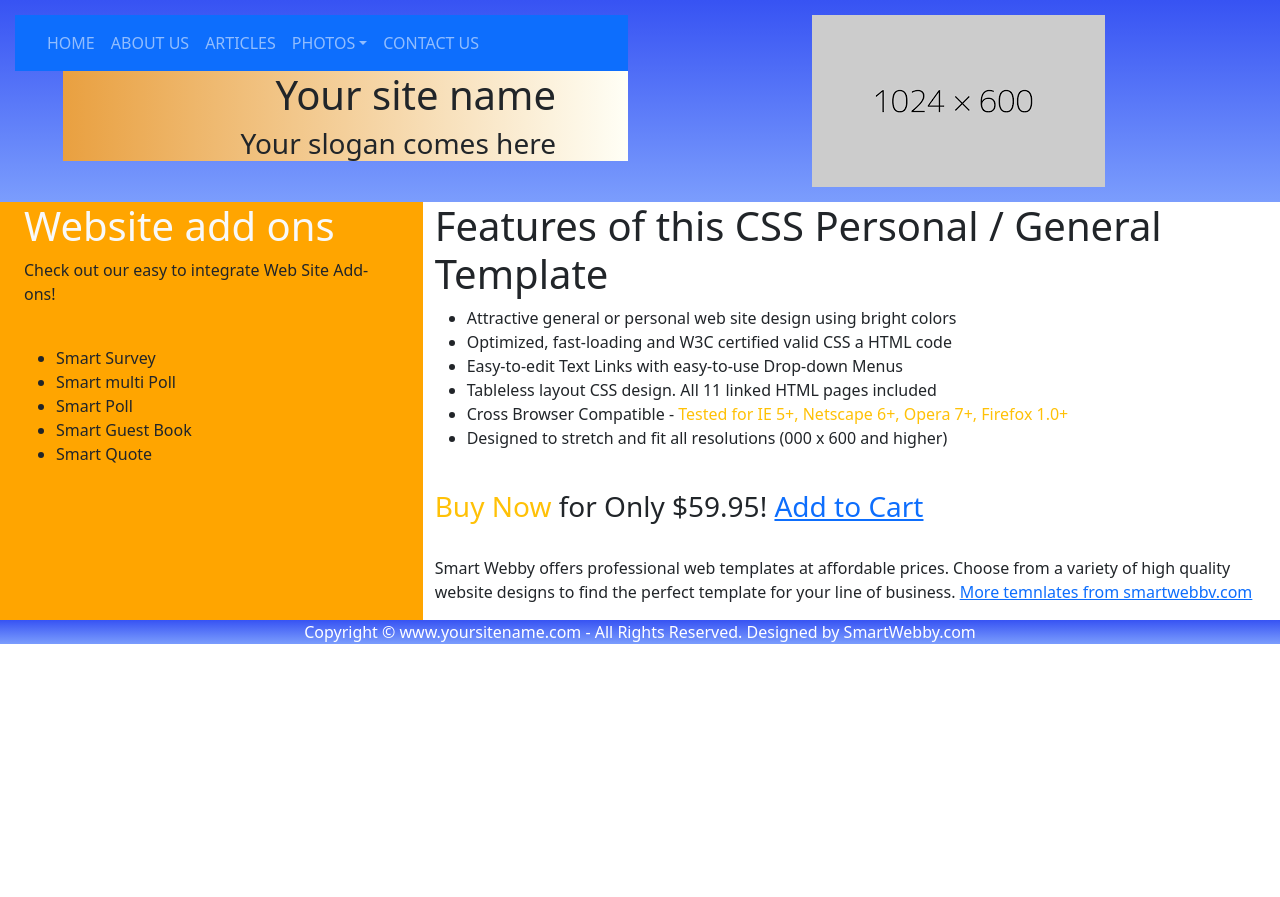
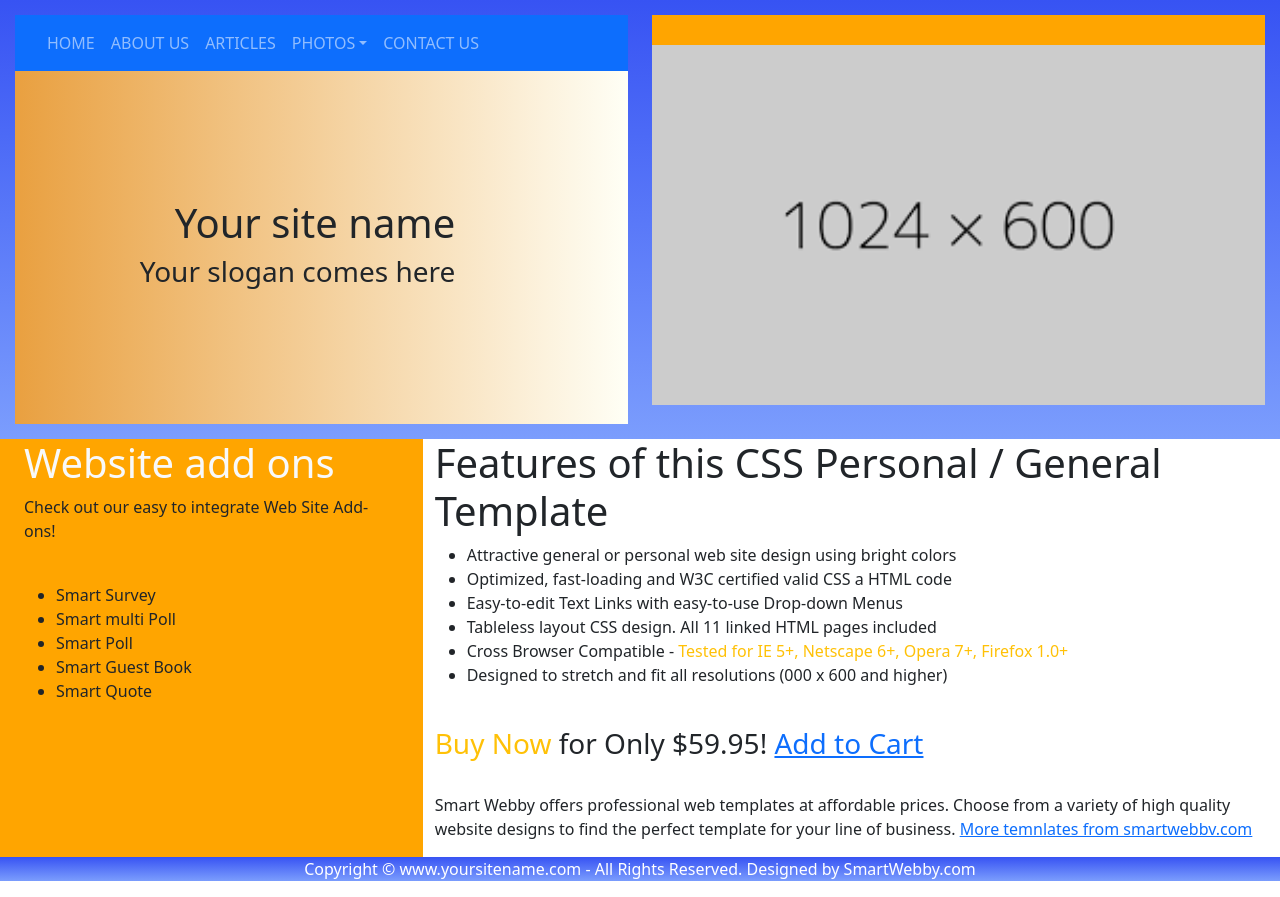
Before and after one commit to parvezaman/CyberFlow-Assignment, a React (Create React App) app: page / in a window 1280 px wide. Before the commit the page ends 800 px from the top, so only its background shows below. Built offline with nearby package versions, Linux system fonts and the light colour scheme.

Commit message:
updated the header

```diff
--- a/src/Components/Pages/Features/Feature.css
+++ b/src/Components/Pages/Features/Feature.css
@@ -3,10 +3,22 @@
     /* height: 205px; */
     padding: 15px;
 }
+.upper-bar{
+    padding: 15px;
+    background-color: orange;
+}
 .nav-text{
     background-image: linear-gradient(to right, rgb(233, 160, 64) , rgb(255, 255, 246));
+    height: 353px;
 }
-
+.nav-image{
+    width: 100%;
+    display: block;
+    height: 10px;
+}
+.nav-image-container{
+    /* height: ; */
+}
 
 
 
--- a/src/Components/Pages/Features/Features.js
+++ b/src/Components/Pages/Features/Features.js
@@ -32,16 +32,23 @@ const Features = () => {
                             </Container>
                         </Navbar>
                     </div>
-                    <div className='ms-5'>
-                        <Container className='me-5 text-end nav-text'>
-                            <h1 className='me-5'>Your site name</h1>
-                            <h3 className='me-5'>Your slogan comes here</h3>
+                    <div>
+                        <Container className='me-5 text-end nav-text d-flex justify-content-center align-items-center'>
+                            <div>
+                                <h1 className='me-5'>Your site name</h1>
+                                <h3 className='me-5'>Your slogan comes here</h3>
+                            </div>
                         </Container>
                     </div>
                 </div>
 
-                <div className='col-lg-6 text-center'>
-                    <img className='img-fluid' src={navside} alt="" />
+                <div className='col-lg-6'>
+                    <div className='upper-bar'>
+
+                    </div>
+                    <div className='text-center nav-image-container'>
+                        <img className='img-fluid nav-image' src={navside} alt="" />
+                    </div>
                 </div>
             </section>
             {/* Upper section end           Upper section end                Upper section end */}
```
